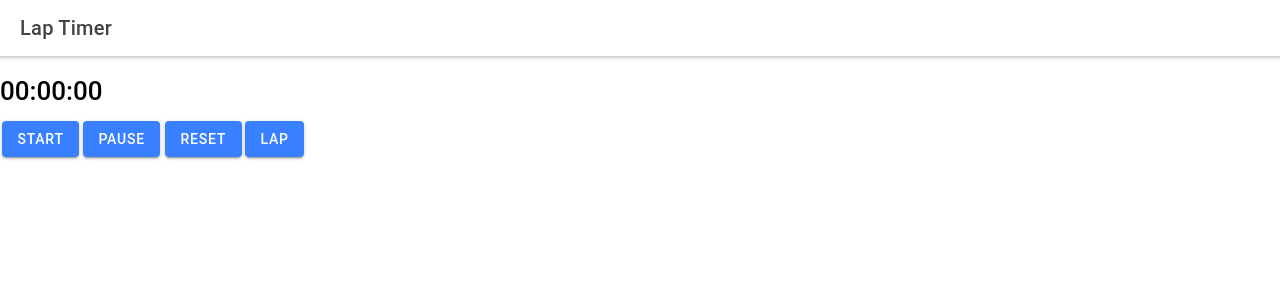
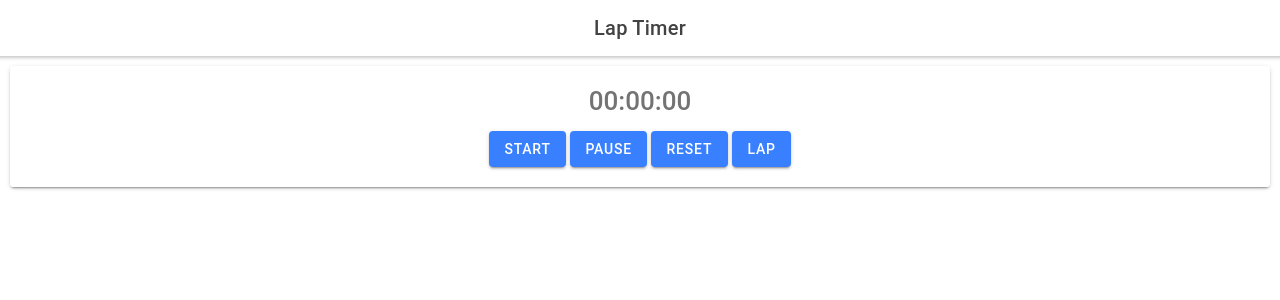
Before and after one commit to CristinaPlesa/LapTimer, a React (Create React App) app: page /home in a window 1280 px wide. Shown: the top 300 px of the page. Built offline with nearby package versions, Linux system fonts and the light colour scheme.

Commit message:
add lapRecord function and display and add styling

```diff
--- a/src/components/Timer.tsx
+++ b/src/components/Timer.tsx
@@ -1,15 +1,15 @@
 import { useEffect, useCallback, useMemo, useState } from 'react'
-import { IonContent, IonHeader, IonPage, IonTitle, IonToolbar, IonItem, IonButton, IonCard, IonCardContent, IonCardHeader, IonCardSubtitle, IonCardTitle, IonIcon, IonLabel } from '@ionic/react';
+import { IonContent, IonHeader, IonPage, IonTitle, IonToolbar, IonItem, IonButton, IonCard, IonCardContent, IonCardHeader, IonCardSubtitle, IonCardTitle, IonIcon, IonLabel, IonList } from '@ionic/react';
 import {  msToClockString } from '../utilities/printTime'
 // import { pin, wifi, wine, warning, walk } from 'ionicons/icons';
 
-// Cristina
 // think of ? as "if true, then this"
 const Timer: React.FC = () => {
   const [ms, setMs] = useState(0)
   const [isRunning, setIsRunning] = useState(false)
+  const [lapTimes, setLapTimes] = useState([0])
 
-  const tick = useCallback(async () => {
+  const tick = useCallback(() => {
     setMs(ms + 10)
     console.log(msToClockString(ms))
   }, [ms])
@@ -19,18 +19,33 @@ const Timer: React.FC = () => {
     return () => timerId ? clearInterval(timerId) : undefined
   }, [isRunning, tick])
 
-  // const lapRecord = (click: number) => {
-  //   // work in progress
-  // }
+  // reduce() syntax from MDN example: https://developer.mozilla.org/en-US/docs/Web/JavaScript/Reference/Global_Objects/Array/Reduce
+  const lapRecord = () => (
+    isRunning
+    ? (
+      lapTimes.push(ms - lapTimes.reduce((accumulator, currentValue) => accumulator + currentValue, 0)),
+      setLapTimes(lapTimes), console.log(lapTimes)
+    )
+    : (
+      setMs(0),
+      setLapTimes([0])
+    )
+  )
 
   return (
     <div>
-      <h1>{msToClockString(ms)}</h1>
-      <IonButton onClick={() => setIsRunning(true)}>Start</IonButton>
-      <IonButton onClick={() => setIsRunning(false)}>Pause</IonButton>
-      <IonButton onClick={() => setMs(0)}>Reset</IonButton>
-      <IonButton>Lap</IonButton>
-      <h1 className="lap"></h1>
+      <IonCard>
+        <h1>{msToClockString(ms)}</h1>
+        <IonButton onClick={() => setIsRunning(true)}>Start</IonButton>
+        <IonButton onClick={() => setIsRunning(false)}>Pause</IonButton>
+        <IonButton onClick={() => setMs(0)}>Reset</IonButton>
+        <IonButton onClick={() => lapRecord()}>Lap</IonButton>
+        <IonList>
+          {lapTimes.map((lapTime, index) => {
+            return (index !== 0) ? <IonItem key={index}><IonLabel>{lapTime}</IonLabel></IonItem> : undefined
+          })}
+        </IonList>
+      </IonCard>
     </div>
   )
 }
--- a/src/pages/Home.css
+++ b/src/pages/Home.css
@@ -0,0 +1,3 @@
+.pageStyling {
+  text-align: center;
+}
--- a/src/pages/Home.tsx
+++ b/src/pages/Home.tsx
@@ -4,7 +4,7 @@ import Timer from '../components/Timer'
 
 const Home: React.FC = () => {
   return (
-    <IonPage>
+    <IonPage className="pageStyling">
       <IonHeader>
         <IonToolbar>
           <IonTitle>Lap Timer</IonTitle>
```
